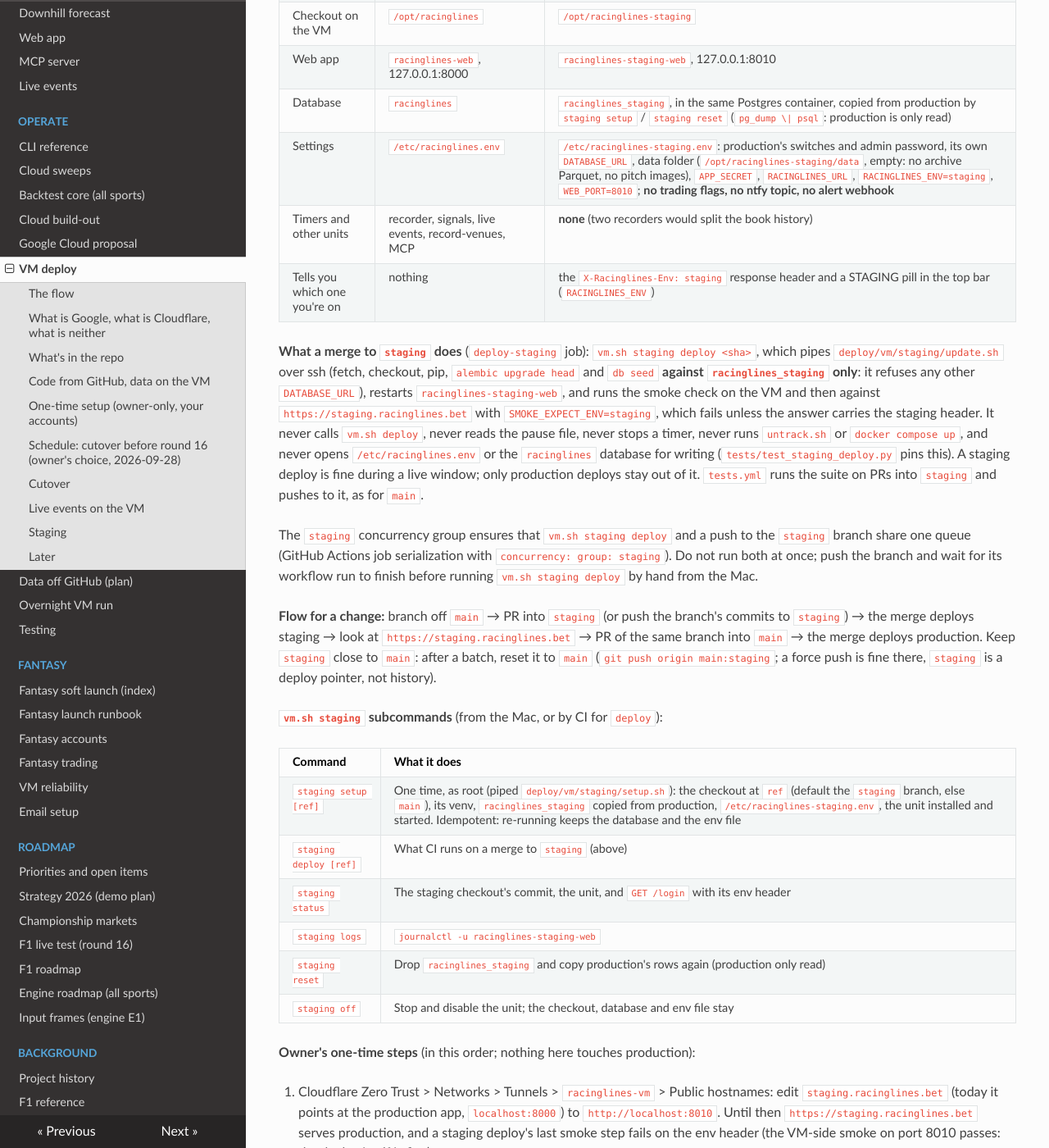
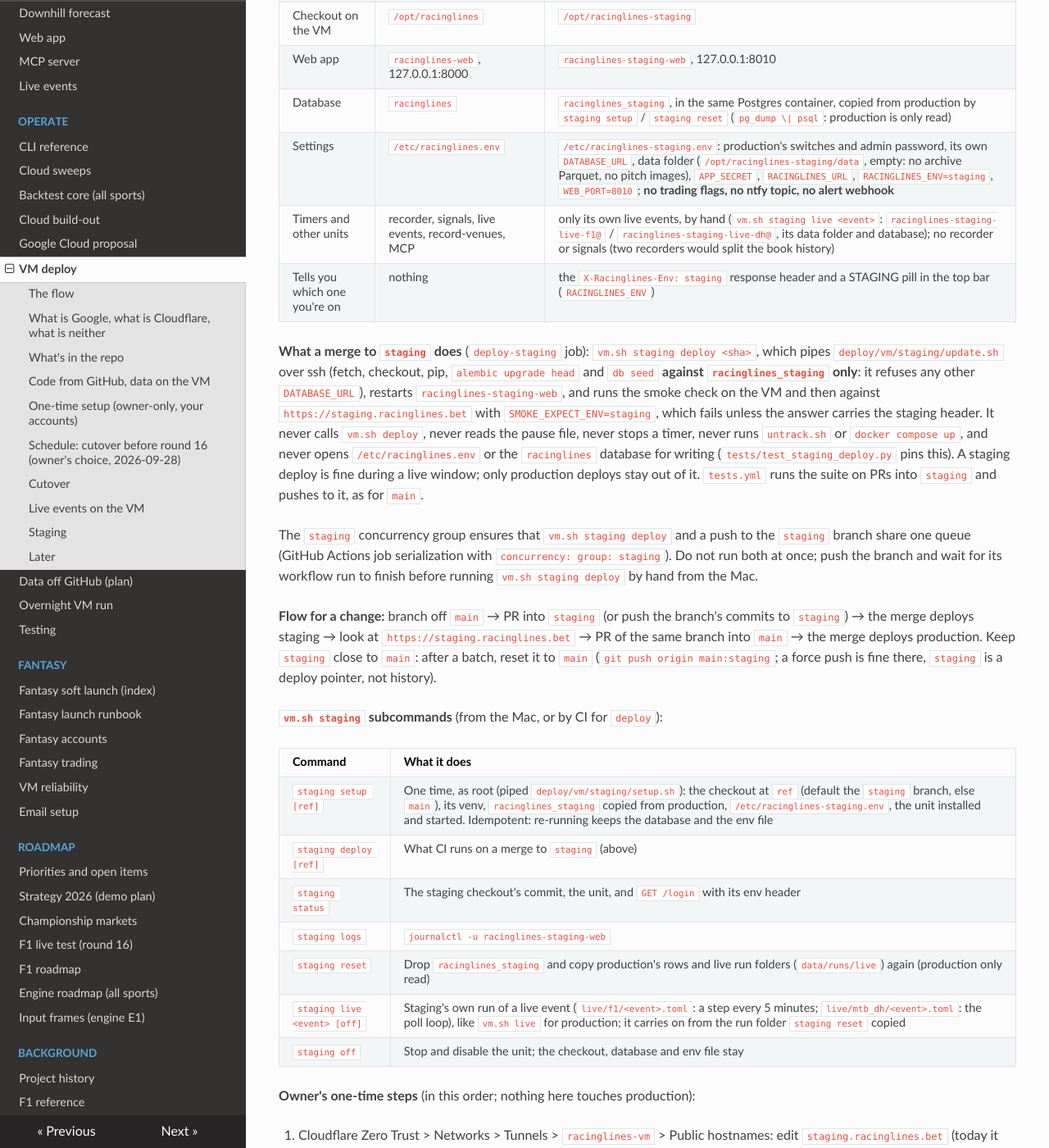
Before and after one commit to lalligagger/racinglines-public, an MkDocs documentation site: the page built from docs/vm-deploy.md, in a window 1280 px wide and 1400 px high, scrolled down 9932 px. Shown: the whole window at 82% size. Built offline with MkDocs 1.6.1, drawn with Linux system fonts in a browser that asks for light colours; nearby versions of some CDN libraries.

Commit message:
Staging runs its own live events; vm.sh live also starts a downhill poll loop
vm.sh staging live <event> [off] enables racinglines-staging-live-f1@/-dh@ (its checkout, env, data folder and
database); staging setup/reset back-fills production's live run folders with the database copy. vm.sh live takes a
live/mtb_dh spec too (racinglines-live-dh@<event>).

Co-Authored-By: Claude Opus 5.5 <noreply@anthropic.com>
Claude-Session: https://claude.ai/code/session_01N7XA44F8JLuQicsBA3VxD1

```diff
--- a/docs/vm-deploy.md
+++ b/docs/vm-deploy.md
@@ -340,7 +340,7 @@ the `staging` branch deploys staging and nothing else**. `main` keeps deploying
 | Web app | `racinglines-web`, 127.0.0.1:8000 | `racinglines-staging-web`, 127.0.0.1:8010 |
 | Database | `racinglines` | `racinglines_staging`, in the same Postgres container, copied from production by `staging setup` / `staging reset` (`pg_dump \| psql`: production is only read) |
 | Settings | `/etc/racinglines.env` | `/etc/racinglines-staging.env`: production's switches and admin password, its own `DATABASE_URL`, data folder (`/opt/racinglines-staging/data`, empty: no archive Parquet, no pitch images), `APP_SECRET`, `RACINGLINES_URL`, `RACINGLINES_ENV=staging`, `WEB_PORT=8010`; **no trading flags, no ntfy topic, no alert webhook** |
-| Timers and other units | recorder, signals, live events, record-venues, MCP | **none** (two recorders would split the book history) |
+| Timers and other units | recorder, signals, live events, record-venues, MCP | only its own live events, by hand (`vm.sh staging live <event>`: `racinglines-staging-live-f1@` / `racinglines-staging-live-dh@`, its data folder and database); no recorder or signals (two recorders would split the book history) |
 | Tells you which one you're on | nothing | the `X-Racinglines-Env: staging` response header and a STAGING pill in the top bar (`RACINGLINES_ENV`) |
 
 **What a merge to `staging` does** (`deploy-staging` job): `vm.sh staging deploy <sha>`, which pipes
@@ -369,7 +369,8 @@ force push is fine there, `staging` is a deploy pointer, not history).
 | `staging deploy [ref]` | What CI runs on a merge to `staging` (above) |
 | `staging status` | The staging checkout's commit, the unit, and `GET /login` with its env header |
 | `staging logs` | `journalctl -u racinglines-staging-web` |
-| `staging reset` | Drop `racinglines_staging` and copy production's rows again (production only read) |
+| `staging reset` | Drop `racinglines_staging` and copy production's rows and live run folders (`data/runs/live`) again (production only read) |
+| `staging live <event> [off]` | Staging's own run of a live event (`live/f1/<event>.toml`: a step every 5 minutes; `live/mtb_dh/<event>.toml`: the poll loop), like `vm.sh live` for production; it carries on from the run folder `staging reset` copied |
 | `staging off` | Stop and disable the unit; the checkout, database and env file stay |
 
 **Owner's one-time steps** (in this order; nothing here touches production):
```
Also changed, not shown: CLAUDE.md (+1 -1 lines), 5 other files.
